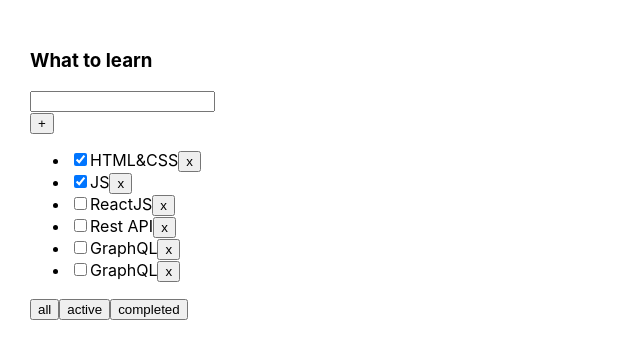
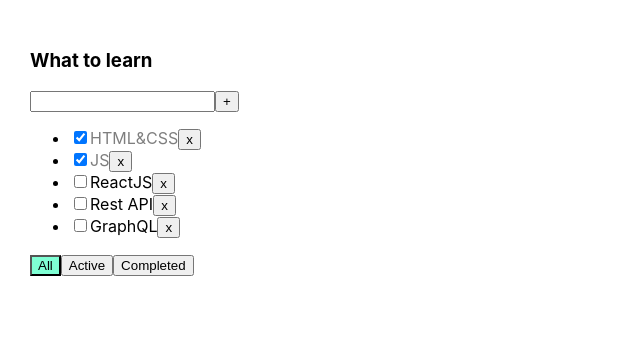
Before and after one commit to AndreySavchenkov/ToDoMain, a React (Create React App) app: page / in a window 1280 px wide. Shown: the top 358 px of the page, without its empty margins (0-640 px from the left). Built offline with nearby package versions, Linux system fonts and the light colour scheme.

Commit message:
09.08 4 lesson

```diff
--- /dev/null
+++ b/src/App.module.css
@@ -0,0 +1,15 @@
+.error {
+    border: red 2px solid;
+}
+
+.errorMessage {
+    color: red;
+}
+
+.activeFilter {
+    background-color: aquamarine;
+}
+
+.isDone {
+    opacity: 0.5;
+}
--- a/src/App.tsx
+++ b/src/App.tsx
@@ -1,7 +1,8 @@
 import React, {useState} from 'react';
 import './App.css';
 import {Todolist} from './Todolist';
-import {v1} from "uuid";
+import {v1} from 'uuid';
+import styles from './App.module.css'
 
 export type FilterValuesType = "all" | "active" | "completed";
 
@@ -13,16 +14,27 @@ function App() {
         {id: v1(), title: "ReactJS", isDone: false},
         {id: v1(), title: "Rest API", isDone: false},
         {id: v1(), title: "GraphQL", isDone: false},
-        {id: v1(), title: "GraphQL", isDone: false},
     ]);
+
 
     function removeTask(id: string) {
         let filteredTasks = tasks.filter(t => t.id != id);
         setTasks(filteredTasks);
     }
 
+    function addTask(title: string) {
+        if(title.trim()!==''){
+            let task = {id: v1(), title: title.trim(), isDone: false};
+            let newTasks = [task, ...tasks];
+            setTasks(newTasks);
+        }
+
+    }
+
     let [filter, setFilter] = useState<FilterValuesType>("all");
+
     let tasksForTodolist = tasks;
+
     if (filter === "active") {
         tasksForTodolist = tasks.filter(t => t.isDone === false);
     }
@@ -34,9 +46,13 @@ function App() {
         setFilter(value);
     }
 
-    const AddTask = (title: string) => {
-        let newTask = {id: v1(), title: title, isDone: false};
-        setTasks([newTask,...tasks])
+    const changeCheckBox = (myEvent: boolean, Newid: string) => {
+        // let currentTask=tasks.find(ft=>ft.id);
+        // if(currentTask){
+        //     currentTask.isDone=myEvent
+        //     setTasks([...tasks])
+        // }
+        setTasks(tasks.map(mID => mID.id === Newid ? {...mID, isDone: myEvent} : mID))
     }
 
     return (
@@ -45,8 +61,12 @@ function App() {
                       tasks={tasksForTodolist}
                       removeTask={removeTask}
                       changeFilter={changeFilter}
-                      AddTask={AddTask}
+                      addTask={addTask}
+                      changeCheckBox={changeCheckBox}
+                      filter={filter}
+
             />
+
         </div>
     );
 }
--- a/src/Todolist.tsx
+++ b/src/Todolist.tsx
@@ -1,9 +1,6 @@
-import React, {useState} from 'react';
+import React, {ChangeEvent, KeyboardEvent, useState} from 'react';
 import {FilterValuesType} from './App';
-import {Input} from "./Input/Input";
-import {NewButton} from "./components/NewButton";
-import {Button} from "./Input/Button";
-
+import  styles from './App.module.css'
 
 type TaskType = {
     id: string
@@ -14,49 +11,74 @@ type TaskType = {
 type PropsType = {
     title: string
     tasks: Array<TaskType>
-    removeTask: (tId: string) => void
+    removeTask: (taskId: string) => void
     changeFilter: (value: FilterValuesType) => void
-    AddTask: (title: string) => void
+    addTask: (title: string) => void
+    changeCheckBox: (myEvent: boolean, Newid: string) => void
+    filter: FilterValuesType
 }
 
 export function Todolist(props: PropsType) {
 
-    let [title, setTitle] = useState('')
+    let [title, setTitle] = useState("");
+    let [error,setError] = useState(false);
 
-
-    const setFileterHandler = (value: FilterValuesType) => {
-        props.changeFilter(value)
+    const addTask = () => {
+        props.addTask(title);
+        setTitle("");
+        setError(true);
     }
 
-    const removeTaskHandler = (tId: string) => {
-        props.removeTask(tId)
+    const onChangeHandler = (e: ChangeEvent<HTMLInputElement>) => {
+        setError(false);
+        setTitle(e.currentTarget.value);
     }
 
+    const onKeyPressHandler = (e: KeyboardEvent<HTMLInputElement>) => {
+        if (e.charCode === 13) {
+            setError(true);
+            addTask();
+        }
+    }
 
+    const onAllClickHandler = () => props.changeFilter("all");
+    const onActiveClickHandler = () => props.changeFilter("active");
+    const onCompletedClickHandler = () => props.changeFilter("completed");
+
+    const onChangeHandlerCheckBox = (event: ChangeEvent<HTMLInputElement>, tID: string) => {
+        props.changeCheckBox(event.currentTarget.checked, tID)
+    }
 
 
     return <div>
         <h3>{props.title}</h3>
+        <div>
+            <input className={error ? styles.error : ''} value={title}
+                   onChange={onChangeHandler}
+                   onKeyPress={onKeyPressHandler}
+            />
+            <button onClick={addTask}>+</button>
+            {error && <div className={styles.errorMessage}>Title is required</div>}
+        </div>
+        <ul>
+            {
+                props.tasks.map(t => {
 
-        <Input AddTask={props.AddTask} title={title} setTitle={setTitle}/>
-        <Button AddTask={props.AddTask} setTitle={setTitle} title={title}/>
+                    const onClickHandler = () => props.removeTask(t.id)
 
-        <ul>
-            {props.tasks.map((t) => {
-                return (
-                    <li key={t.id}>
-                        <input type="checkbox" checked={t.isDone}/>
-                        <span>{t.title}</span>
-                        <NewButton callBack={() => removeTaskHandler(t.id)} title={'x'}/>
+
+                    return <li  key={t.id}>
+                        <input type="checkbox" checked={t.isDone} onChange={(event)=>{onChangeHandlerCheckBox(event,t.id)}}/>
+                        <span className={t.isDone ? styles.isDone : ''}>{t.title}</span>
+                        <button onClick={onClickHandler}>x</button>
                     </li>
-                )
-            })
+                })
             }
         </ul>
         <div>
-            <NewButton callBack={() => setFileterHandler('all')} title={'all'}/>
-            <NewButton callBack={() => setFileterHandler('active')} title={'active'}/>
-            <NewButton callBack={() => setFileterHandler('completed')} title={'completed'}/>
+            <button className={props.filter==='all' ? styles.activeFilter : ''} onClick={onAllClickHandler}>All</button>
+            <button className={props.filter==='active' ? styles.activeFilter : ''} onClick={onActiveClickHandler}>Active</button>
+            <button className={props.filter==='completed' ? styles.activeFilter : ''} onClick={onCompletedClickHandler}>Completed</button>
         </div>
     </div>
 }
```
